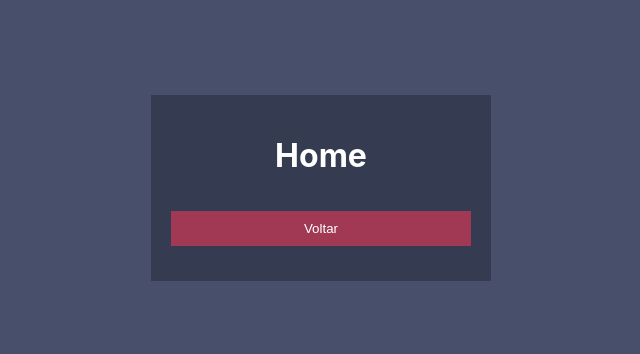
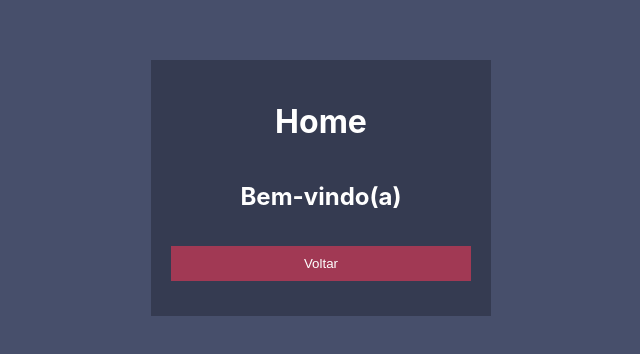
Before and after one commit to natashasilveira/oidevs-m5-react-aula7, a React (Create React App) app: page /home in a window 1280 px wide. Shown: the part 212-566 px from the top of the page, without its empty margins (319-959 px from the left). Built offline with nearby package versions, Linux system fonts and the light colour scheme.

Commit message:
Ajustes no código

```diff
--- a/src/components/ErrorMessage/index.jsx
+++ b/src/components/ErrorMessage/index.jsx
@@ -3,7 +3,7 @@ import './ErrorMessage.css';
 const ErrorMessage = () => {
   return (
     <div className='error-container'>
-      <p>Informações Inválidas!</p>
+      <p>Usuário e/ou Senha Inválidos!</p>
     </div>
   )
 }
--- /dev/null
+++ b/src/components/Subtitle/index.jsx
@@ -0,0 +1,13 @@
+import PropTypes from 'prop-types';
+
+const Subtitle = () => {
+  return (
+    <h2>Bem-vindo(a) </h2>
+  )
+}
+
+Subtitle.propTypes = {
+  text: PropTypes.string
+}
+
+export default Subtitle;
--- a/src/pages/Home/index.jsx
+++ b/src/pages/Home/index.jsx
@@ -1,6 +1,7 @@
 import { useNavigate } from "react-router-dom";
 import Button from "../../components/Button";
 import Title from "../../components/Title";
+import Subtitle from "../../components/Subtitle";
 
 const Home = () => {
 
@@ -9,6 +10,7 @@ const Home = () => {
   return (
     <div className="container">
       <Title text="Home" />
+      <Subtitle />
       <Button
         btnName="Voltar"
         click={() => navigate("/")}
--- a/src/pages/Login/index.jsx
+++ b/src/pages/Login/index.jsx
@@ -46,7 +46,7 @@ const Login = () => {
   return (
     <div className="container">
       <Title text={title} />
-      {loginFail && <ErrorMessage />}
+      {loginFail && <ErrorMessage loginFail={loginFail} />}
       <Input
         text="Usuário"
         label="user"
```
